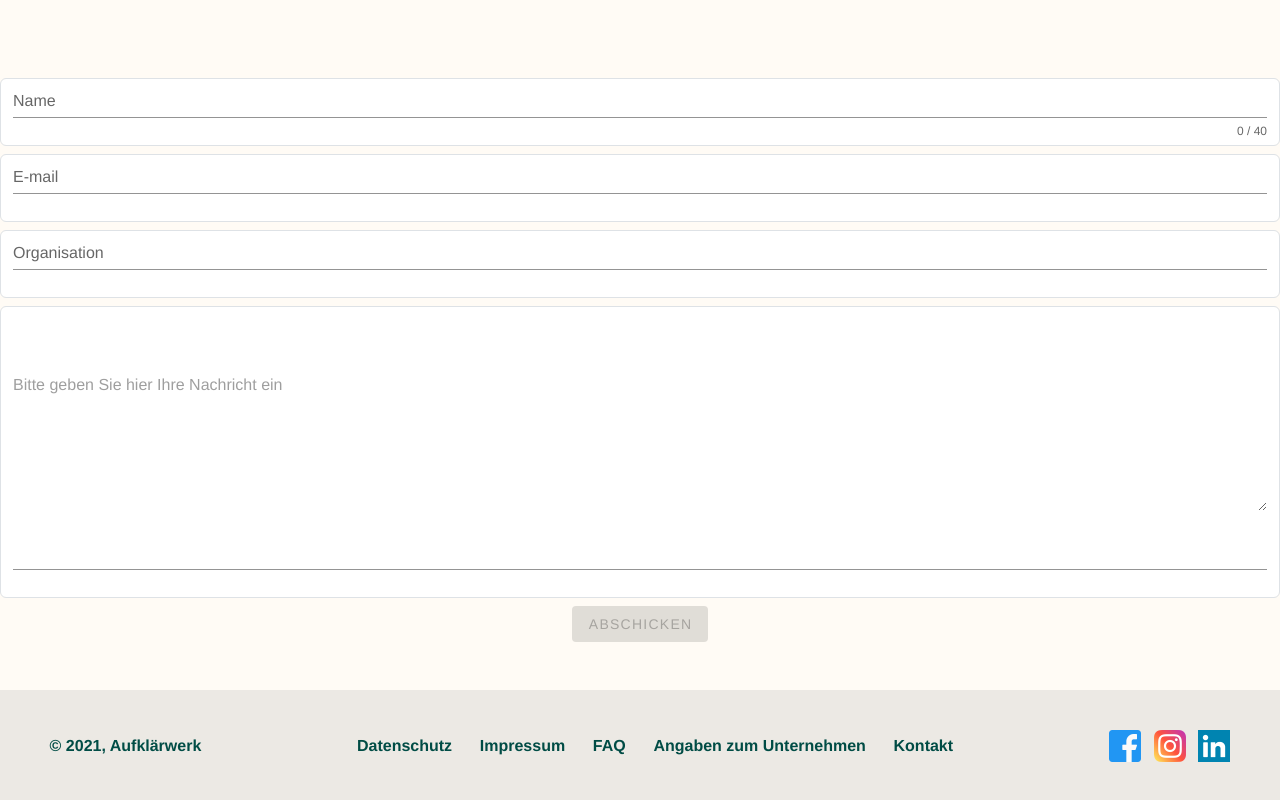
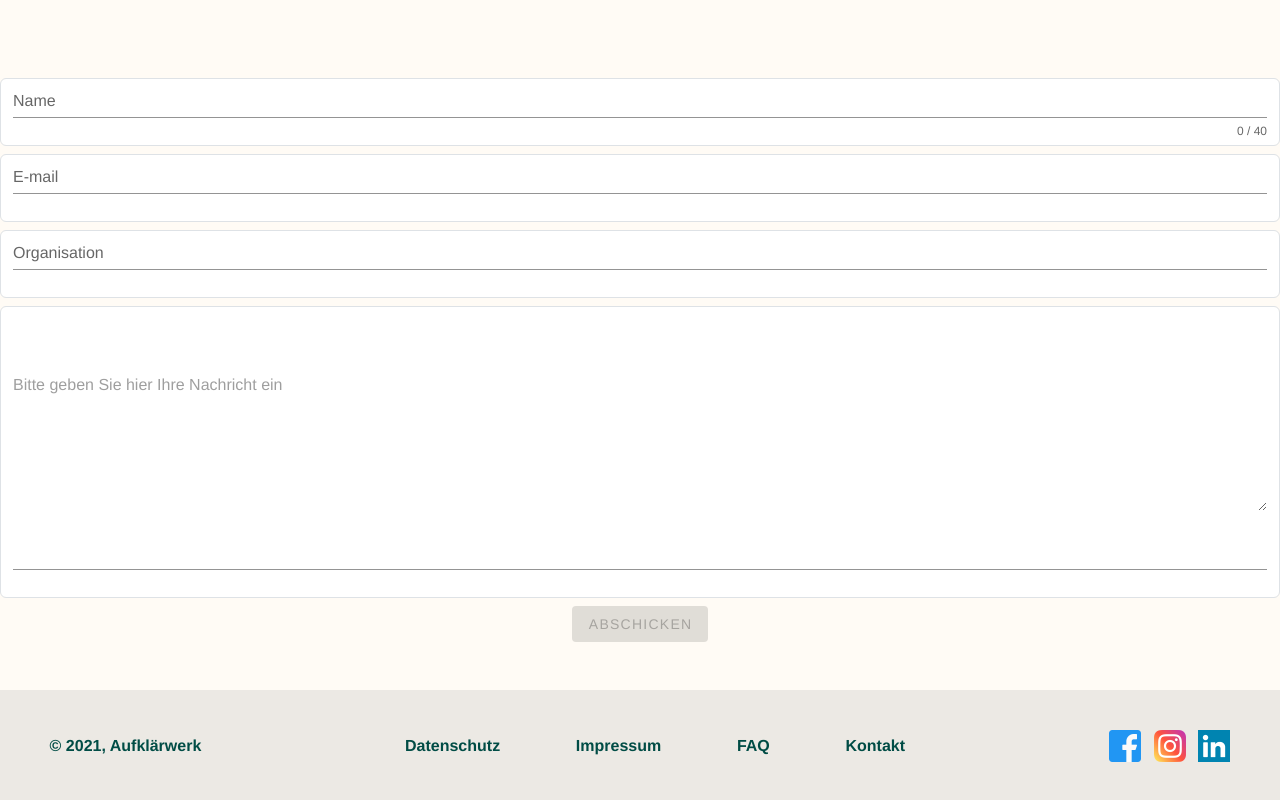
Before and after one commit to Aufklaerwerk/aufklaerwerk-vue, a Vue app: page / in a window 1280 px wide. Shown: the part 5497-6297 px from the top of the page. Built offline with nearby package versions, Linux system fonts and the light colour scheme; a web font is replaced by a local one; what vue-toastr would draw is missing.

Commit message:
Remove uneccessary Footer Entry

```diff
--- a/src/components/Footer.vue
+++ b/src/components/Footer.vue
@@ -12,9 +12,6 @@
       </div>
       <div class="footer-column">
         <a href="/faq"><strong>FAQ</strong></a>
-      </div>
-      <div class="footer-column">
-        <a href="#"> <strong>Angaben zum Unternehmen</strong></a>
       </div>
       <div class="footer-column">
         <a href="/contact"><strong>Kontakt</strong></a>
```
